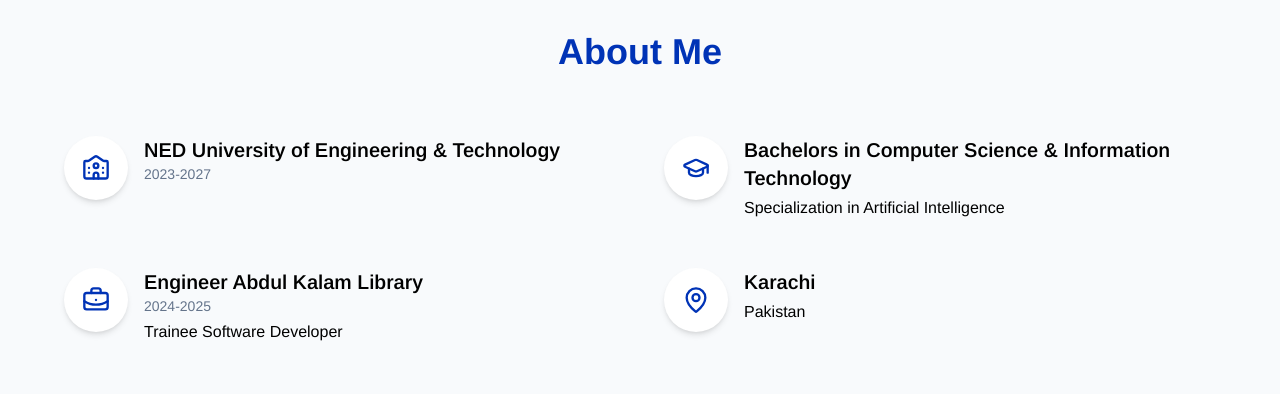
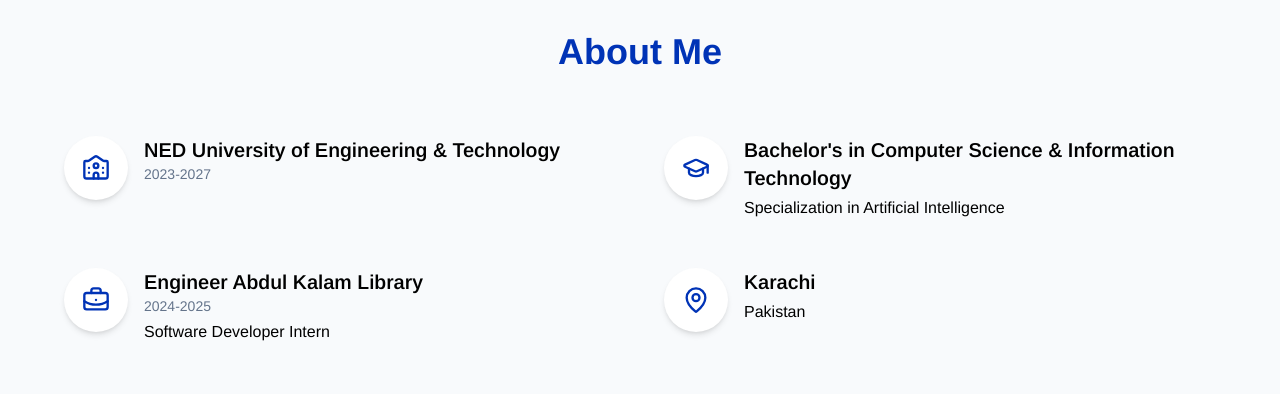
Before and after one commit to githubSubhanKhan/portfolio, a React (Vite) app in the folder client/: page / in a window 1280 px wide. Shown: the part 800-1194 px from the top of the page. Built offline with nearby package versions, Linux system fonts and the light colour scheme.

Commit message:
update about me

```diff
--- a/client/src/components/layouts/AboutMe.tsx
+++ b/client/src/components/layouts/AboutMe.tsx
@@ -17,7 +17,7 @@
   },
   {
     icon: GraduationCapIcon,
-    title: "Bachelors in Computer Science & Information Technology",
+    title: "Bachelor's in Computer Science & Information Technology",
     period: "",
     description: "Specialization in Artificial Intelligence"
   },
@@ -31,7 +31,7 @@
     icon: BriefcaseBusinessIcon,
     title: "Engineer Abdul Kalam Library",
     period: "2024-2025",
-    description: "Trainee Software Developer"
+    description: "Software Developer Intern"
   },
   // {
   //   icon: Code,
```
